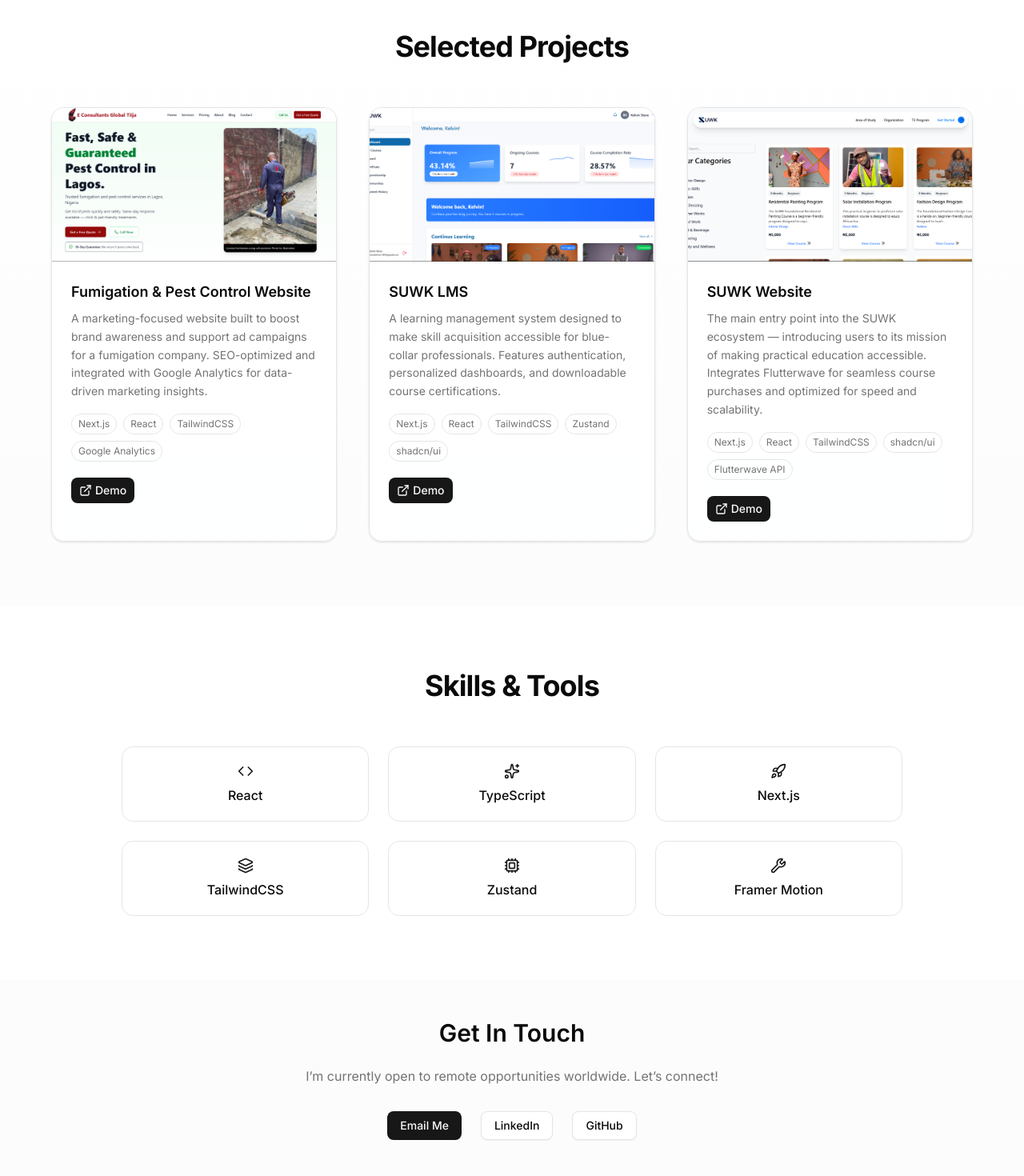
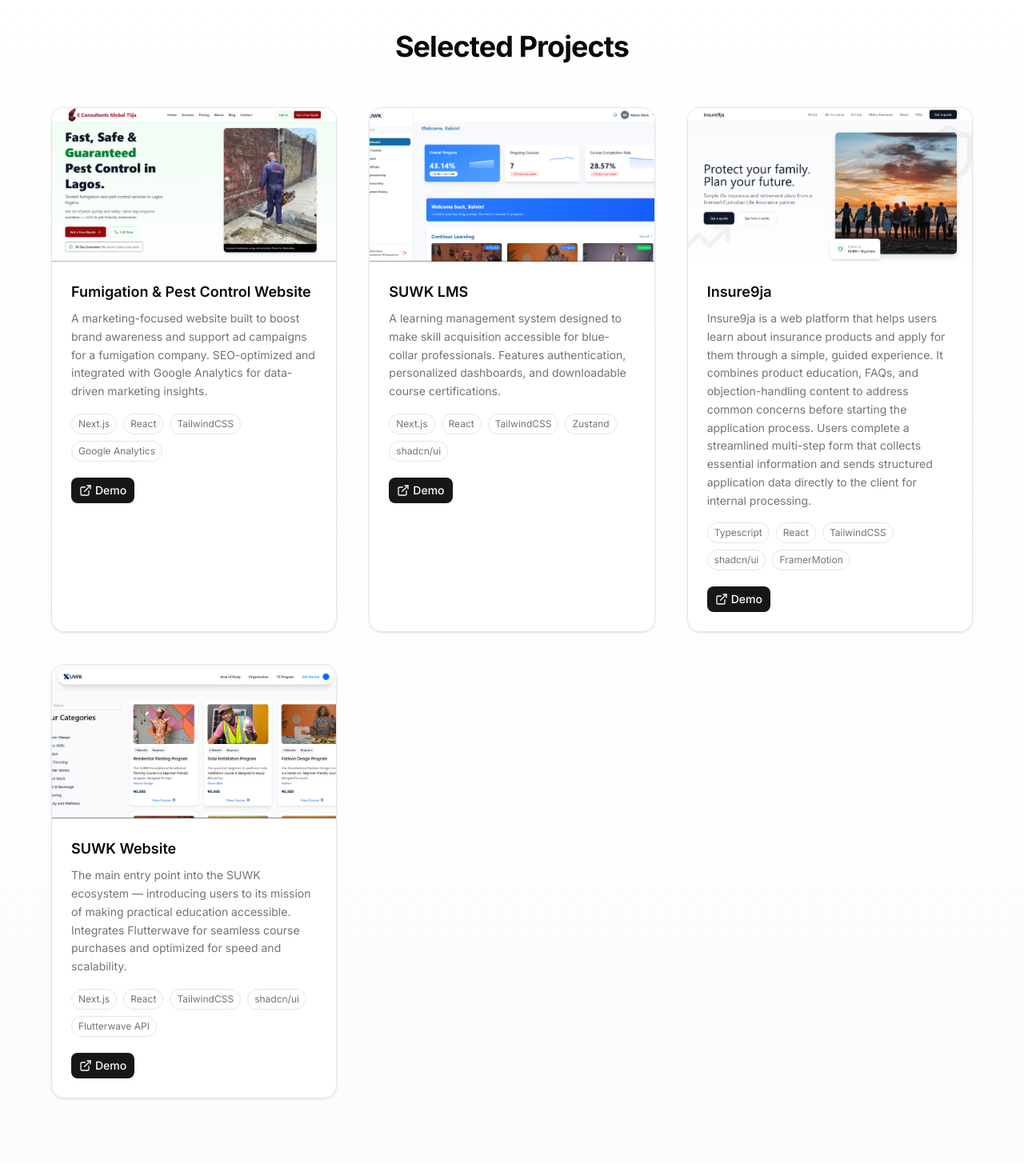
Before and after one commit to henrykay53/henrys-portfolio-site, a Next.js app: page / in a window 1280 px wide. Shown: the part 1400-2870 px from the top of the page at 80% size. Built offline with nearby package versions, Linux system fonts and the light colour scheme.

Commit message:
add: new project to project list

```diff
--- a/app/components/Project.tsx
+++ b/app/components/Project.tsx
@@ -38,8 +38,19 @@ export default function Projects() {
       demoUrl: "https://app.suwkafrica.com/",
       image: "/suwk.png",
     },
+
+     {
+      id: 3,
+      title: "Insure9ja",
+      description:
+        "Insure9ja is a web platform that helps users learn about insurance products and apply for them through a simple, guided experience. It combines product education, FAQs, and objection-handling content to address common concerns before starting the application process. Users complete a streamlined multi-step form that collects essential information and sends structured application data directly to the client for internal processing.",
+      stack: [ "Typescript", "React", "TailwindCSS", "shadcn/ui", "FramerMotion"],
+      codeUrl: "#",
+      demoUrl: "https://www.insure9ja.com/",
+      image: "/insure9ja.png",
+    },
     {
-      id: 3,
+      id: 4,
       title: "SUWK Website",
       description:
         "The main entry point into the SUWK ecosystem — introducing users to its mission of making practical education accessible. Integrates Flutterwave for seamless course purchases and optimized for speed and scalability.",
@@ -47,7 +58,7 @@ export default function Projects() {
       codeUrl: "#",
       demoUrl: "https://www.suwkafrica.com/",
       image: "/suwkWeb.png",
-    },
+    }
   ];
 
   return (
```
Also changed, not shown: public/insure9ja.png (added).
